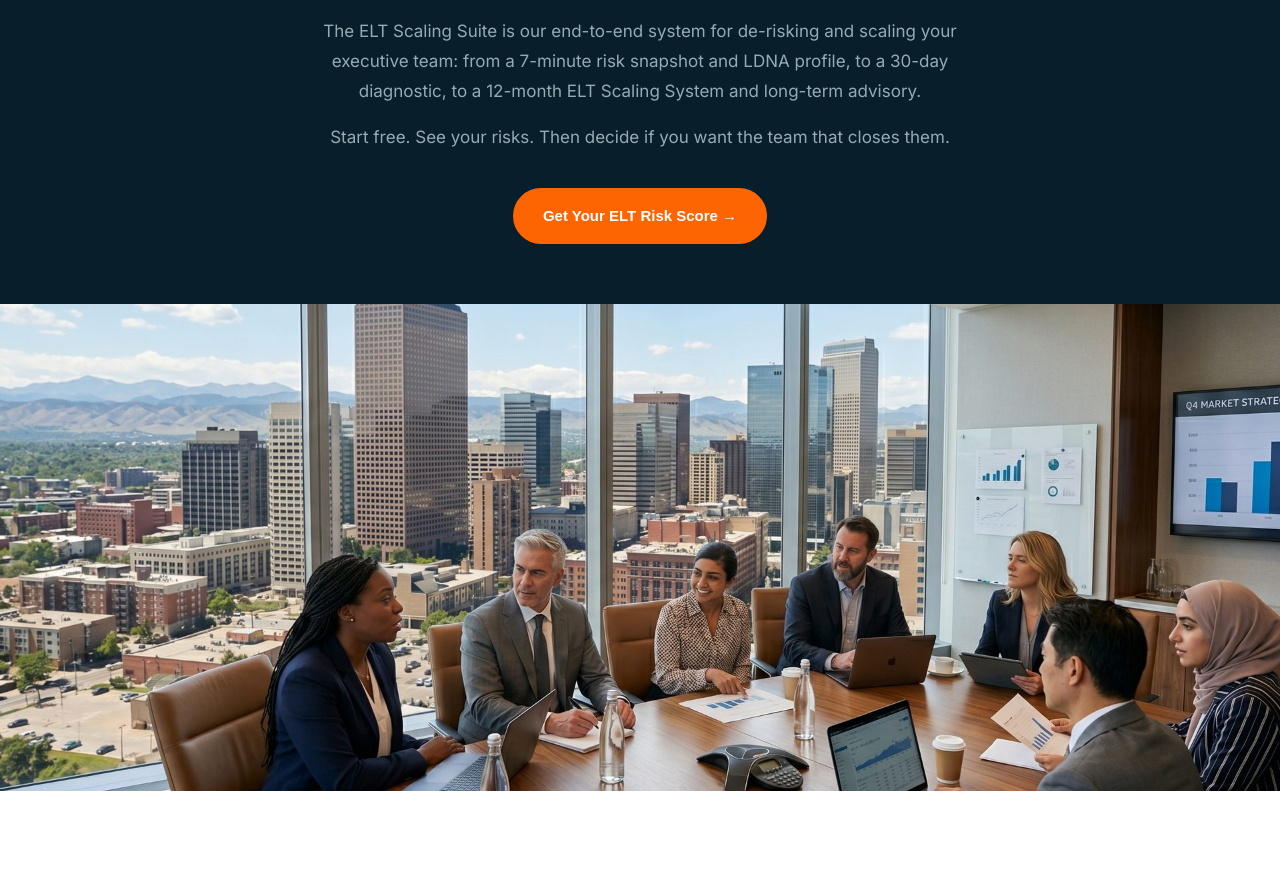
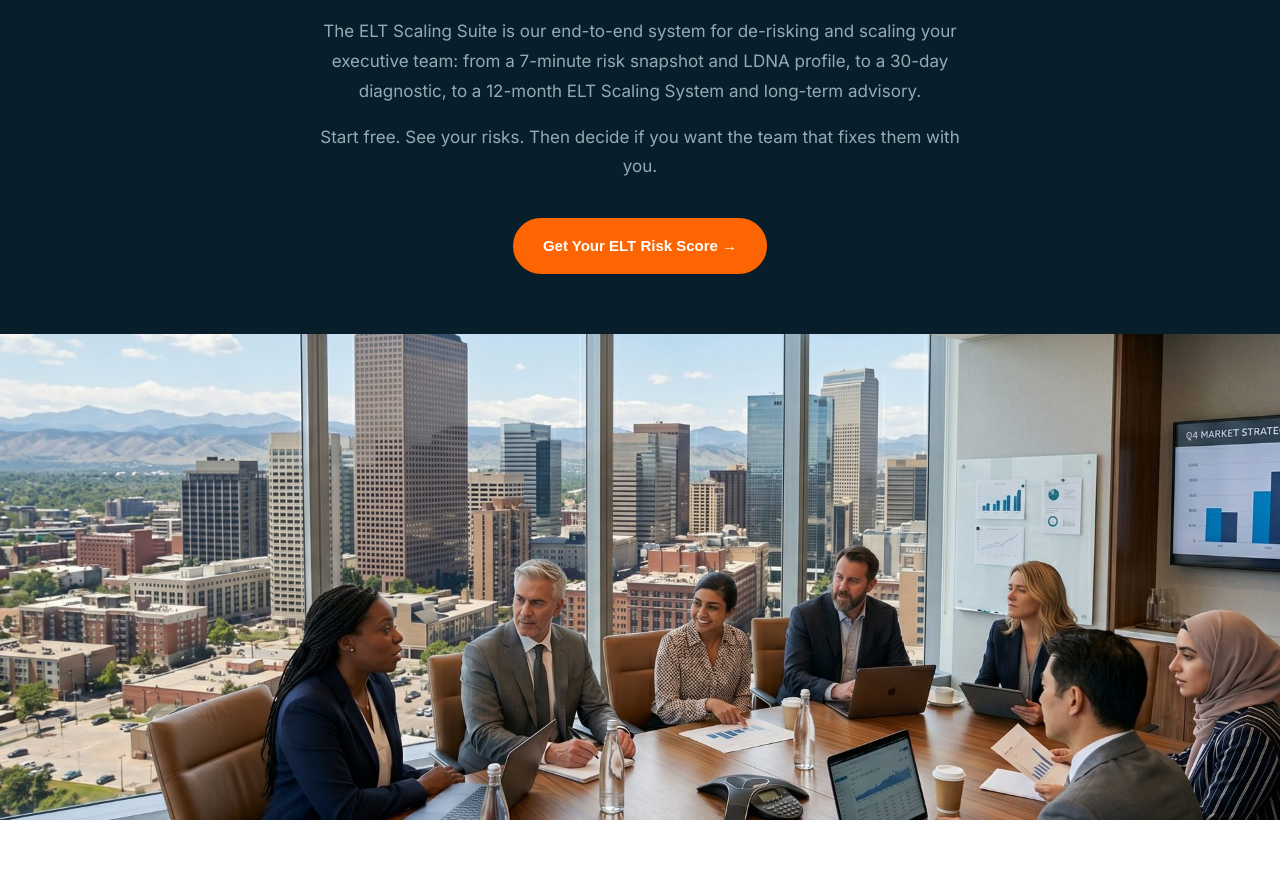
Before and after one commit to VMLeader/mywebsite, a plain HTML site: page index.html in a window 1280 px wide. Shown: the part 5314-6209 px from the top of the page. Drawn offline with Linux system fonts and the light colour scheme.

Commit message:
Add files via upload

```diff
--- a/index.html
+++ b/index.html
@@ -338,7 +338,7 @@
     <span class="eyebrow" style="color:rgba(207,232,239,0.5); margin-bottom:16px; display:block;">The system</span>
     <h2 style="color:var(--white); margin-bottom:20px;">Build the team that scales your vision.</h2>
     <p style="font-size:1.0625rem; color:rgba(207,232,239,0.7); line-height:1.75; margin-bottom:16px;">The ELT Scaling Suite is our end-to-end system for de-risking and scaling your executive team: from a 7-minute risk snapshot and LDNA profile, to a 30-day diagnostic, to a 12-month ELT Scaling System and long-term advisory.</p>
-    <p style="font-size:1.0625rem; color:rgba(207,232,239,0.7); line-height:1.75; margin-bottom:36px;">Start free. See your risks. Then decide if you want the team that closes them.</p>
+    <p style="font-size:1.0625rem; color:rgba(207,232,239,0.7); line-height:1.75; margin-bottom:36px;">Start free. See your risks. Then decide if you want the team that fixes them with you.</p>
     <a href="scorecard.html" class="btn btn-primary btn-pill" style="display:inline-flex;">Get Your ELT Risk Score &rarr;</a>
   </div>
   <div style="margin-top:60px; width:100%; overflow:hidden;">
```
